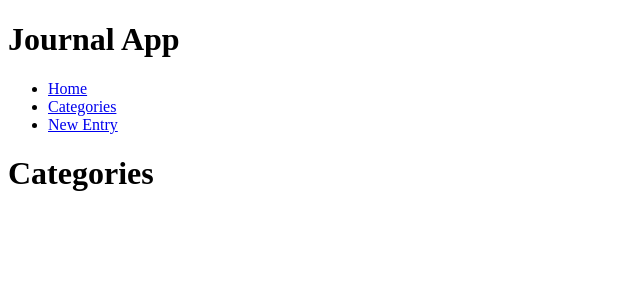
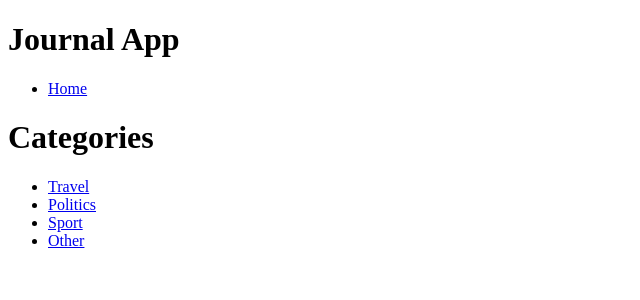
Before and after one commit to Insidium/journal-react-app, a React (Create React App) app: page /category in a window 1280 px wide. Shown: the top 300 px of the page, without its empty margins (0-640 px from the left). Built offline with nearby package versions, Linux system fonts and the light colour scheme.

Commit message:
Added button for new entry on home, added links for categories on category selection, added default categories for entries, removed category and new entry links as not needed

```diff
--- a/src/App.js
+++ b/src/App.js
@@ -1,4 +1,4 @@
-import React from 'react';
+import React, { useState } from 'react';
 import { BrowserRouter, Route, Switch, Link } from 'react-router-dom';
 import Home from './components/Home';
 import CategorySelection from './components/CategorySelection';
@@ -6,6 +6,9 @@ import NewEntry from './components/NewEntry';
 import NotFound from './components/NotFound';
 
 const App = () => {
+	const defaultCategories = ['Travel', 'Politics', 'Sport', 'Other'];
+	const [categories, setCategories] = useState(defaultCategories);
+
 	return (
 		<div>
 			<h1>Journal App</h1>
@@ -15,17 +18,21 @@ const App = () => {
 					<li>
 						<Link to='/'>Home</Link>
 					</li>
-					<li>
-						<Link to='/category'>Categories</Link>
-					</li>
-					<li>
-						<Link to='/entry/new'>New Entry</Link>
-					</li>
 				</ul>
 				<Switch>
 					<Route exact path='/' component={Home} />
-					<Route exact path='/category' component={CategorySelection} />
-					<Route exact path='/entry/new' component={NewEntry} />
+					<Route
+						exact
+						path='/category'
+						render={(props) => (
+							<CategorySelection {...props} categories={categories} />
+						)}
+					/>
+					<Route
+						exact
+						path='/entry/new/:id'
+						render={(props) => <NewEntry {...props} categories={categories} />}
+					/>
 					<Route component={NotFound} />
 				</Switch>
 			</BrowserRouter>
--- a/src/components/CategorySelection.js
+++ b/src/components/CategorySelection.js
@@ -1,9 +1,19 @@
 import React from 'react';
+import { Link } from 'react-router-dom';
 
-const CategorySelection = () => {
+const CategorySelection = ({ categories }) => {
 	return (
 		<div>
 			<h1>Categories</h1>
+			<ul>
+				{categories.map((item, index) => {
+					return (
+						<li key={item}>
+							<Link to={`/entry/new/${index}`}>{item}</Link>
+						</li>
+					);
+				})}
+			</ul>
 		</div>
 	);
 };
--- a/src/components/Home.js
+++ b/src/components/Home.js
@@ -1,9 +1,13 @@
 import React from 'react';
+import { Link } from 'react-router-dom';
 
 const Home = () => {
 	return (
 		<div>
 			<h1>Home</h1>
+			<Link to='/category'>
+				<button>Create New Entry</button>
+			</Link>
 		</div>
 	);
 };
```
